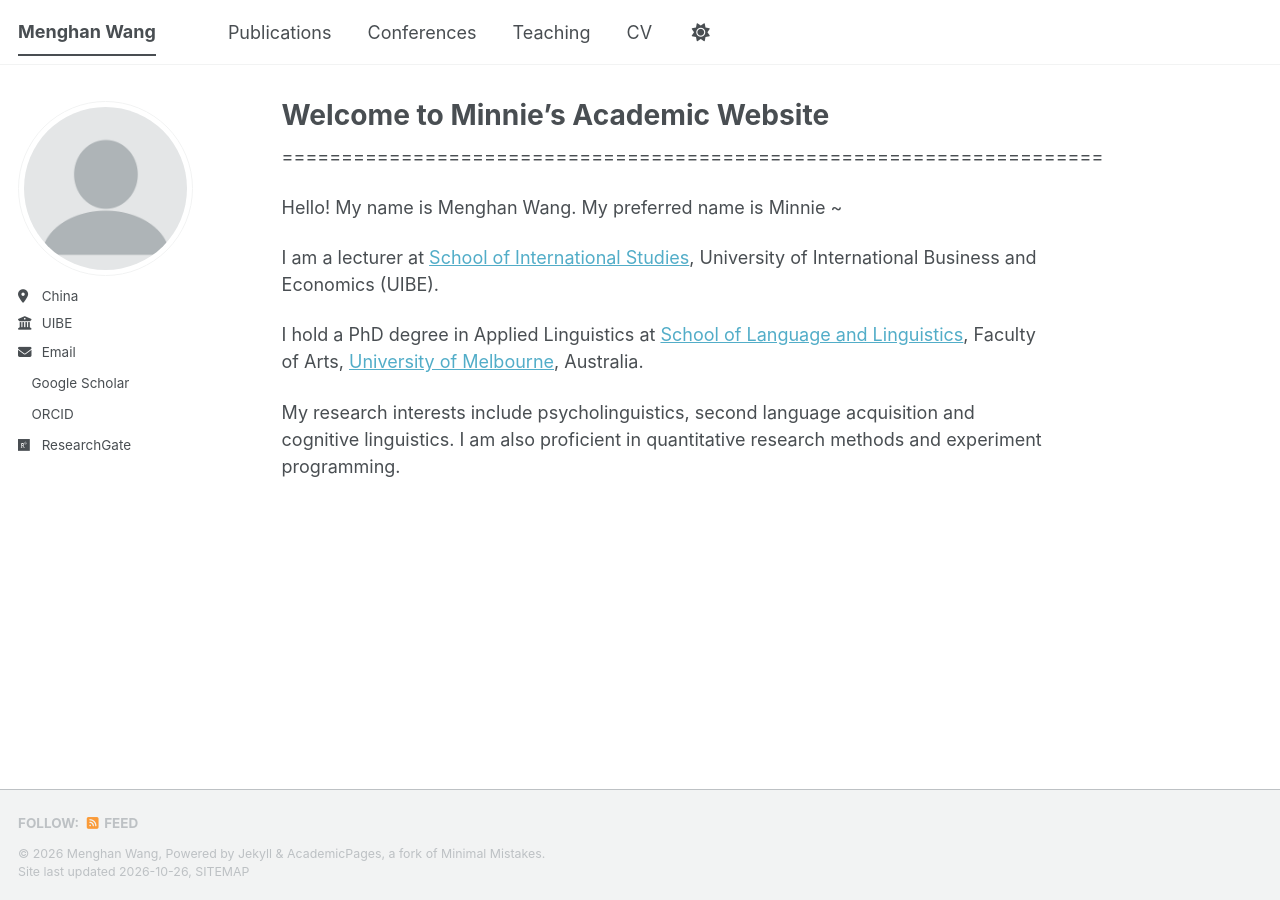
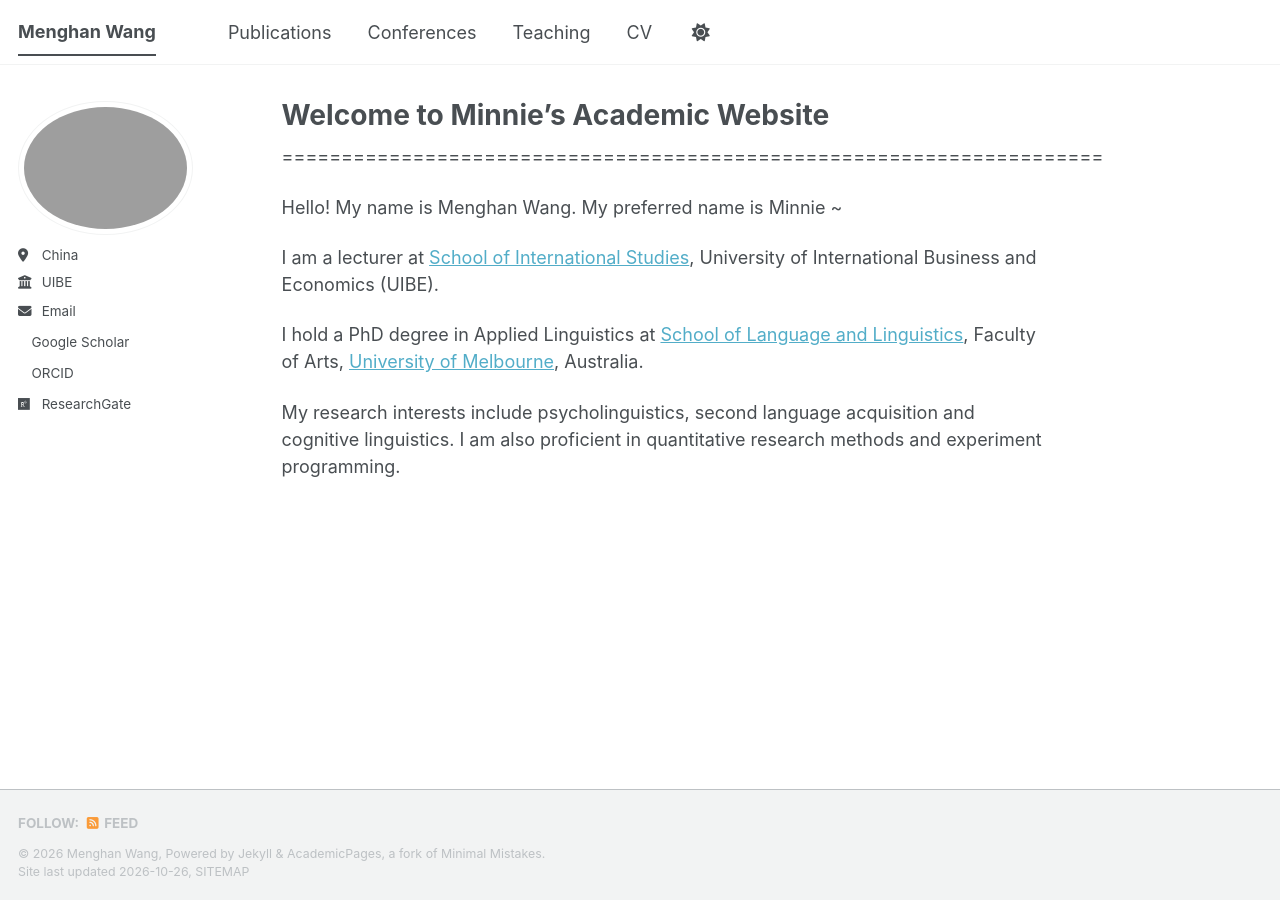
Before and after one commit to menghan120/menghan.github.io, a Jekyll site: the page built from _pages/about.md, in a window 1280 px wide. Built offline with Jekyll 4.4.1, drawn with Linux system fonts in a browser that asks for light colours; a script bundle is joined from its source files by our own code; a style sheet for code colours, icons or effects is not loaded.

Commit message:
Change author avatar from profile.png to minnie.png

```diff
--- a/_config.yml
+++ b/_config.yml
@@ -20,7 +20,7 @@ repository               : "menghan120/menghan120.github.io"
 
 author:
   # Biographic information
-  avatar           : "profile.png"
+  avatar           : "minnie.png"
   name             : #
   pronouns         : #
   bio              : #
```
